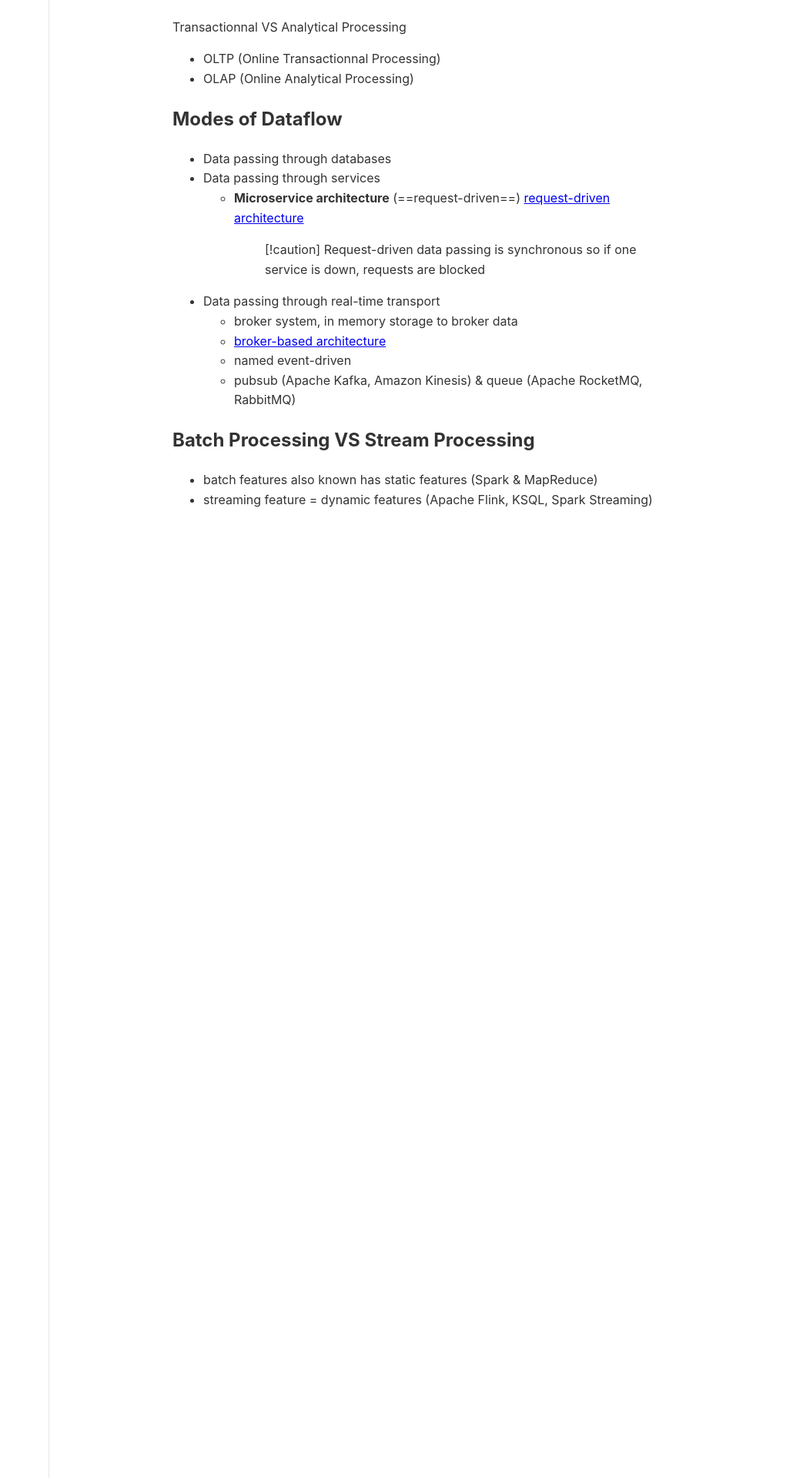
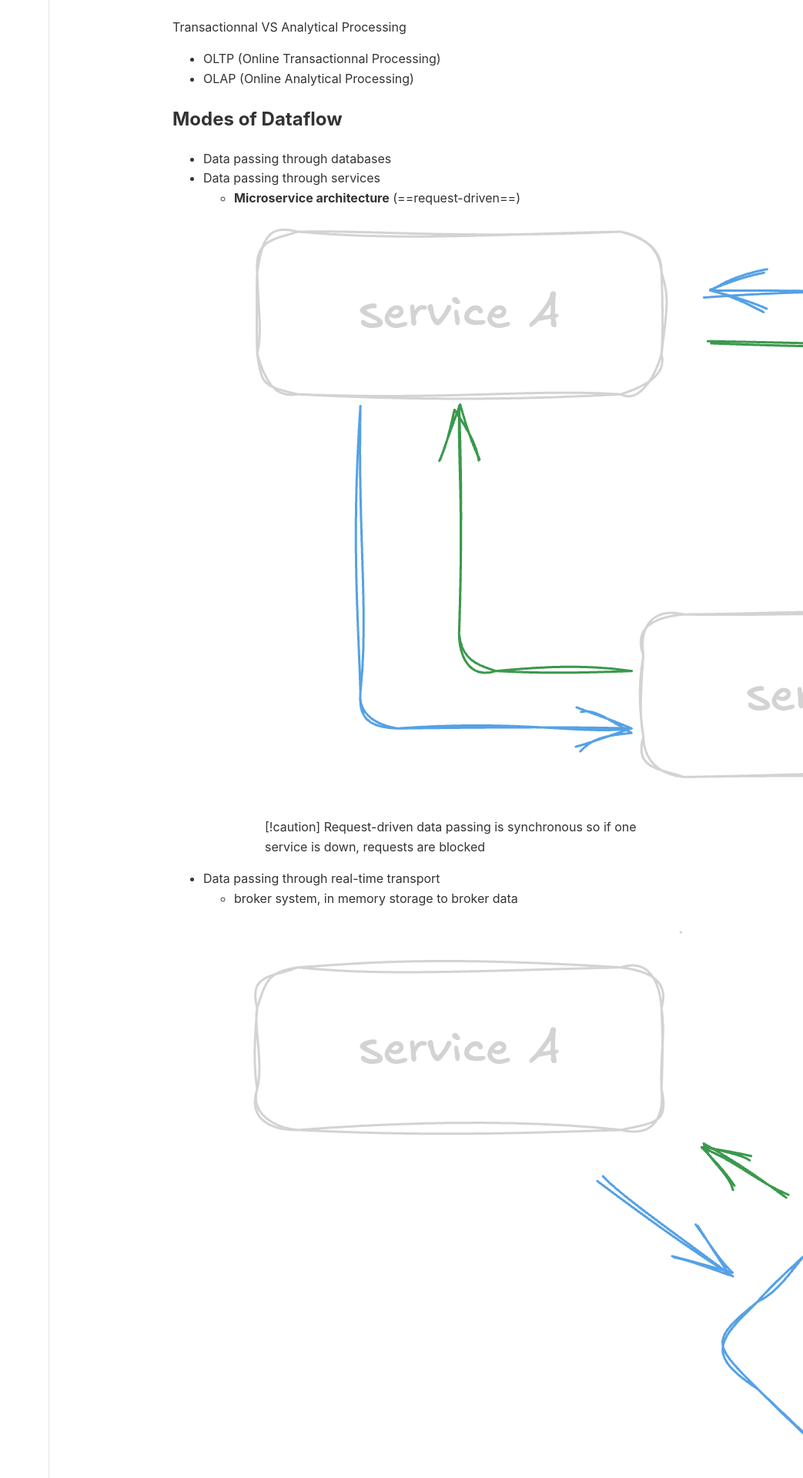
Before and after one commit to tayheau/tayheau.github.io, a Jekyll site: the page built from _notes/designing-ml-systems/chapter1.md, in a window 1280 px wide. Shown: the part 1397-3317 px from the top of the page at 77% size, without its empty margins (237-1280 px from the left). Built offline with Jekyll 4.4.1, drawn with Linux system fonts in a browser that asks for light colours.

Commit message:
Update chapter1.md

```diff
--- a/_notes/designing-ml-systems/chapter1.md
+++ b/_notes/designing-ml-systems/chapter1.md
@@ -59,12 +59,12 @@ Transactionnal VS Analytical Processing
 - Data passing through databases
 - Data passing through services
 	 - __Microservice architecture__ (==request-driven==)
-	[request-driven architecture](/_medias/Pasted image 20250101170107.png)
+	![request-driven architecture](/_medias/Pasted image 20250101170107.png)
 >[!caution]
 > Request-driven data passing is synchronous so if one service is down, requests are blocked
 - Data passing through real-time transport
 	- broker system, in memory storage to broker data
-	- [broker-based architecture](/_medias/Pasted image 20250101170659.png)
+	- ![broker-based architecture](/_medias/Pasted image 20250101170659.png)
 	- named event-driven
 	- pubsub (Apache Kafka, Amazon Kinesis) & queue (Apache RocketMQ, RabbitMQ)
 
```
